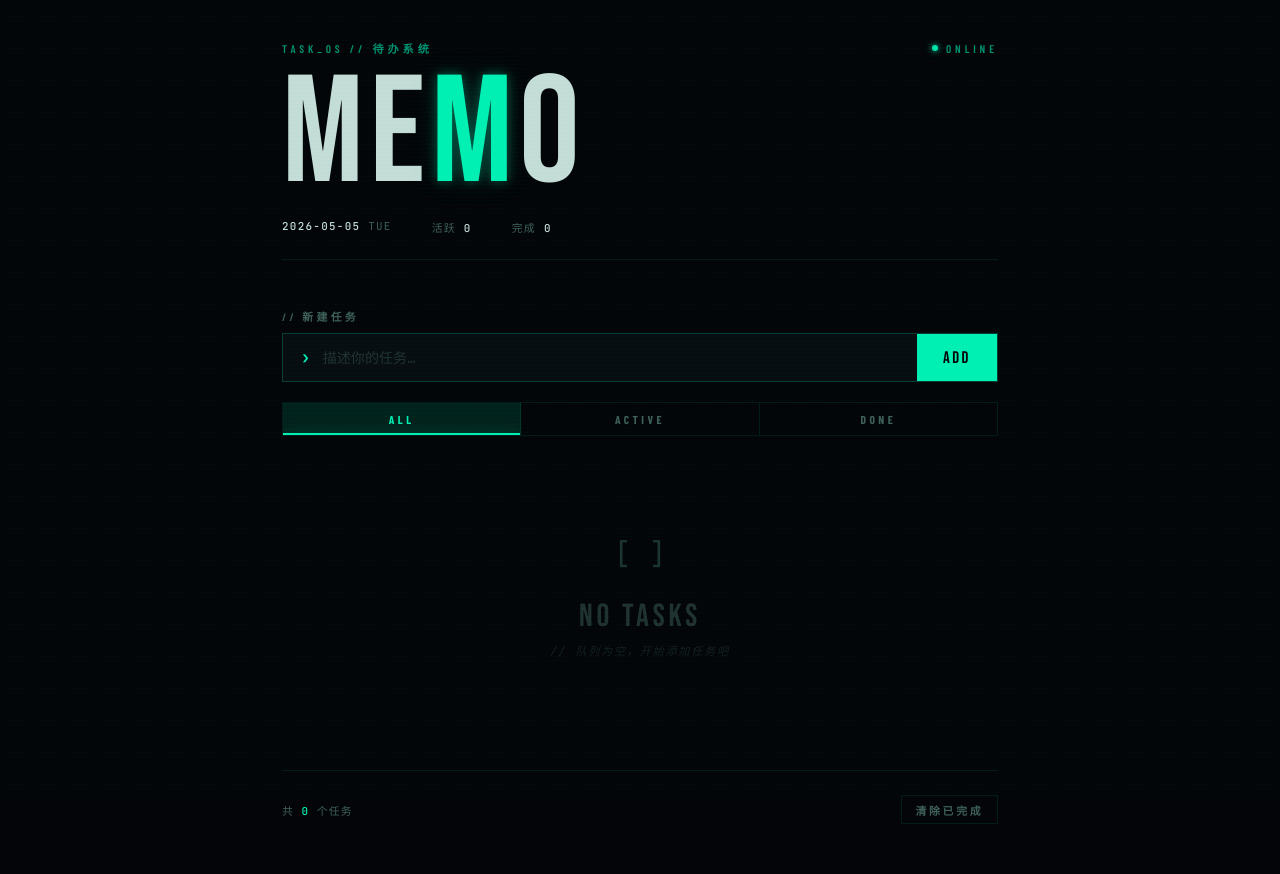
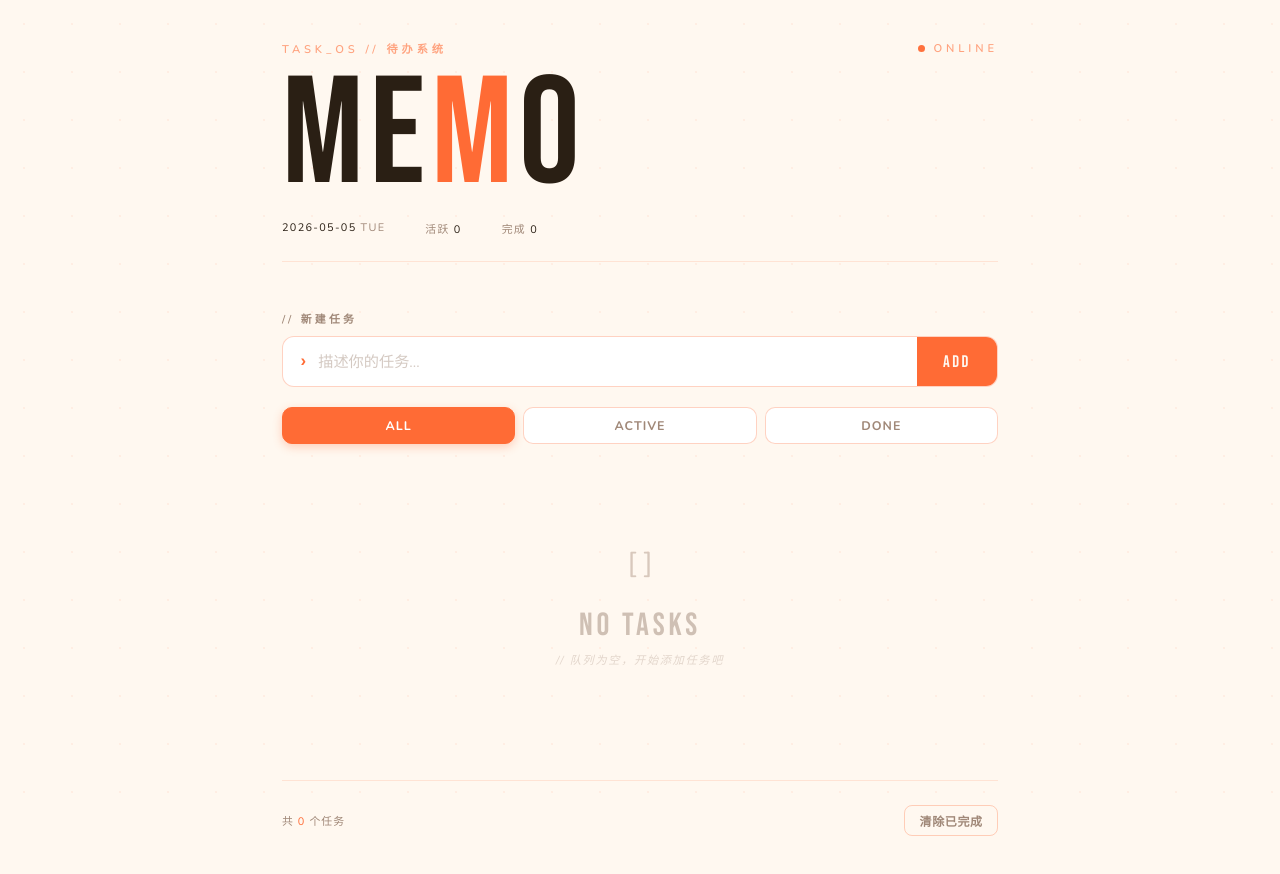
Before and after one commit to leileili1010/my-todo-2, a plain HTML site: page index.html in a window 1280 px wide. Drawn offline with nearby package versions, Linux system fonts and the light colour scheme; a web font is replaced by a local one.

Commit message:
Redesign to light "Sunny Pop" theme — playful & bright
Switch from dark cyberpunk to warm cream background with coral-orange
accent, Nunito rounded font, rounded card UI, and soft shadows.
Remove scanline/glow effects.

Co-Authored-By: Claude Sonnet 4.6 <noreply@anthropic.com>

```diff
--- a/index.html
+++ b/index.html
@@ -7,7 +7,7 @@
     <link rel="preconnect" href="https://fonts.googleapis.com" />
     <link rel="preconnect" href="https://fonts.gstatic.com" crossorigin />
     <link
-      href="https://fonts.googleapis.com/css2?family=Bebas+Neue&family=JetBrains+Mono:ital,wght@0,300;0,400;0,500;0,700;1,400&family=Barlow+Condensed:wght@300;400;600;700&display=swap"
+      href="https://fonts.googleapis.com/css2?family=Bebas+Neue&family=Nunito:ital,wght@0,400;0,600;0,700;0,800;1,400&display=swap"
       rel="stylesheet"
     />
 
@@ -21,24 +21,23 @@
       }
 
       :root {
-        --bg: #030508;
-        --bg-2: #080d12;
-        --bg-3: #0e1520;
-        --border: rgba(0, 240, 180, 0.1);
-        --border-mid: rgba(0, 240, 180, 0.22);
-        --border-hi: rgba(0, 240, 180, 0.45);
-        --text: #c4ddd6;
-        --text-dim: #3e6059;
-        --text-faint: #1c352e;
-        --accent: #00f0b4;
-        --accent-dim: rgba(0, 240, 180, 0.12);
-        --accent-glow:
-          0 0 12px rgba(0, 240, 180, 0.35), 0 0 30px rgba(0, 240, 180, 0.12);
-        --done-bg: #060e0a;
-        --done-text: #1e4035;
-        --done-strike: rgba(0, 240, 180, 0.5);
-        --danger: #ff5555;
-        --danger-dim: rgba(255, 85, 85, 0.12);
+        --bg: #fff8f0;
+        --bg-2: #ffffff;
+        --bg-3: #fff0e6;
+        --border: rgba(255, 107, 53, 0.15);
+        --border-mid: rgba(255, 107, 53, 0.3);
+        --border-hi: rgba(255, 107, 53, 0.65);
+        --text: #2a1f14;
+        --text-dim: #a08878;
+        --text-faint: #d8c8bc;
+        --accent: #ff6b35;
+        --accent-dim: rgba(255, 107, 53, 0.1);
+        --accent-glow: 0 4px 16px rgba(255, 107, 53, 0.25);
+        --done-bg: #f5f5f0;
+        --done-text: #bcada0;
+        --done-strike: rgba(255, 107, 53, 0.5);
+        --danger: #e53e3e;
+        --danger-dim: rgba(229, 62, 62, 0.1);
       }
 
       html,
@@ -49,25 +48,9 @@
       body {
         background: var(--bg);
         color: var(--text);
-        font-family: "JetBrains Mono", monospace;
+        font-family: "Nunito", sans-serif;
         min-height: 100vh;
         overflow-x: hidden;
-      }
-
-      /* Scanlines */
-      body::before {
-        content: "";
-        position: fixed;
-        inset: 0;
-        background: repeating-linear-gradient(
-          0deg,
-          transparent,
-          transparent 3px,
-          rgba(0, 240, 180, 0.018) 3px,
-          rgba(0, 240, 180, 0.018) 4px
-        );
-        pointer-events: none;
-        z-index: 9999;
       }
 
       /* Dot grid */
@@ -77,10 +60,10 @@
         inset: 0;
         background-image: radial-gradient(
           circle,
-          rgba(0, 240, 180, 0.06) 1px,
+          rgba(255, 107, 53, 0.07) 1px,
           transparent 1px
         );
-        background-size: 32px 32px;
+        background-size: 48px 48px;
         pointer-events: none;
         z-index: 0;
       }
@@ -107,7 +90,7 @@
       }
 
       .boot-text {
-        font-family: "Barlow Condensed", sans-serif;
+        font-family: "Nunito", sans-serif;
         font-size: 0.75rem;
         letter-spacing: 0.35em;
         text-transform: uppercase;
@@ -139,7 +122,6 @@
       .boot-logo em {
         color: var(--accent);
         font-style: normal;
-        text-shadow: var(--accent-glow);
       }
 
       @keyframes bootLogoIn {
@@ -215,7 +197,7 @@
       }
 
       .sys-label {
-        font-family: "Barlow Condensed", sans-serif;
+        font-family: "Nunito", sans-serif;
         font-size: 0.7rem;
         font-weight: 600;
         letter-spacing: 0.35em;
@@ -231,11 +213,10 @@
       }
 
       .blink-dot {
-        width: 6px;
-        height: 6px;
+        width: 7px;
+        height: 7px;
         border-radius: 50%;
         background: var(--accent);
-        box-shadow: 0 0 6px var(--accent);
         animation: blink 2.4s ease-in-out infinite;
       }
 
@@ -261,7 +242,6 @@
 
       .main-title .accent-char {
         color: var(--accent);
-        text-shadow: var(--accent-glow);
       }
 
       .header-meta {
@@ -286,7 +266,7 @@
       /* ─── Input ────────────────────────────────────────────── */
       .input-label {
         display: block;
-        font-family: "Barlow Condensed", sans-serif;
+        font-family: "Nunito", sans-serif;
         font-size: 0.68rem;
         font-weight: 600;
         letter-spacing: 0.3em;
@@ -297,9 +277,11 @@
 
       .input-row {
         display: flex;
-        border: 1px solid var(--border-mid);
+        border: 1.5px solid var(--border-mid);
         background: var(--bg-2);
         margin-bottom: 1.25rem;
+        border-radius: 12px;
+        overflow: hidden;
         transition:
           border-color 0.2s,
           box-shadow 0.2s;
@@ -307,7 +289,7 @@
 
       .input-row:focus-within {
         border-color: var(--border-hi);
-        box-shadow: var(--accent-glow);
+        box-shadow: 0 0 0 3px rgba(255, 107, 53, 0.18);
       }
 
       .input-prompt {
@@ -327,8 +309,8 @@
         border: none;
         outline: none;
         color: var(--text);
-        font-family: "JetBrains Mono", monospace;
-        font-size: 0.88rem;
+        font-family: "Nunito", sans-serif;
+        font-size: 0.95rem;
         padding: 0.9rem 0;
         caret-color: var(--accent);
       }
@@ -365,7 +347,8 @@
       }
 
       .add-btn:hover {
-        box-shadow: var(--accent-glow);
+        box-shadow: 0 4px 14px rgba(255, 107, 53, 0.4);
+        filter: brightness(1.08);
       }
 
       .add-btn:active::after {
@@ -375,57 +358,46 @@
       /* ─── Filters ──────────────────────────────────────────── */
       .filters {
         display: flex;
-        border: 1px solid var(--border);
+        gap: 0.5rem;
         margin-bottom: 1.5rem;
-        overflow: hidden;
       }
 
       .f-btn {
         flex: 1;
-        background: transparent;
-        border: none;
-        border-right: 1px solid var(--border);
+        background: var(--bg-2);
+        border: 1.5px solid var(--border-mid);
+        border-radius: 10px;
         color: var(--text-dim);
-        font-family: "Barlow Condensed", sans-serif;
-        font-size: 0.72rem;
+        font-family: "Nunito", sans-serif;
+        font-size: 0.78rem;
         font-weight: 700;
-        letter-spacing: 0.3em;
+        letter-spacing: 0.08em;
         text-transform: uppercase;
         padding: 0.55rem 0.5rem;
         cursor: pointer;
         transition: all 0.15s;
       }
 
-      .f-btn:last-child {
-        border-right: none;
-      }
-
       .f-btn:hover {
         background: var(--accent-dim);
         color: var(--accent);
+        border-color: var(--border-hi);
       }
 
       .f-btn.active {
-        background: var(--accent-dim);
-        color: var(--accent);
-        position: relative;
-      }
-
-      .f-btn.active::after {
-        content: "";
-        position: absolute;
-        bottom: 0;
-        left: 0;
-        right: 0;
-        height: 2px;
         background: var(--accent);
-        box-shadow: var(--accent-glow);
+        color: #fff;
+        border-color: var(--accent);
+        box-shadow: 0 3px 10px rgba(255, 107, 53, 0.3);
       }
 
       /* ─── Task List ────────────────────────────────────────── */
       .task-list {
         flex: 1;
         list-style: none;
+        display: flex;
+        flex-direction: column;
+        gap: 6px;
       }
 
       /* Task entry animation */
@@ -458,28 +430,23 @@
         align-items: center;
         gap: 0.9rem;
         padding: 0.85rem 1.1rem;
-        border: 1px solid var(--border);
-        margin-bottom: -1px;
+        border: 1.5px solid var(--border);
+        border-radius: 12px;
         background: var(--bg-2);
         position: relative;
-        transition: background 0.15s;
+        transition:
+          background 0.15s,
+          box-shadow 0.15s,
+          border-color 0.15s;
         animation: taskSlideIn 0.28s cubic-bezier(0.2, 0, 0, 1) both;
         max-height: 100px;
         overflow: hidden;
       }
 
-      .task-item:first-child {
-        border-radius: 2px 2px 0 0;
-      }
-      .task-item:last-child {
-        border-radius: 0 0 2px 2px;
-        margin-bottom: 0;
-      }
-
       .task-item:hover {
         background: var(--bg-3);
-        z-index: 1;
         border-color: var(--border-mid);
+        box-shadow: 0 2px 12px rgba(255, 107, 53, 0.1);
       }
 
       .task-item.done {
@@ -505,9 +472,10 @@
 
       /* Custom checkbox */
       .task-check {
-        width: 17px;
-        height: 17px;
-        border: 1px solid var(--border-mid);
+        width: 18px;
+        height: 18px;
+        border: 1.5px solid var(--border-mid);
+        border-radius: 5px;
         flex-shrink: 0;
         cursor: pointer;
         display: flex;
@@ -519,13 +487,13 @@
 
       .task-check:hover {
         border-color: var(--accent);
-        box-shadow: 0 0 8px rgba(0, 240, 180, 0.25);
+        background: var(--accent-dim);
       }
 
       .task-item.done .task-check {
         background: var(--accent);
         border-color: var(--accent);
-        box-shadow: 0 0 10px rgba(0, 240, 180, 0.4);
+        box-shadow: 0 2px 8px rgba(255, 107, 53, 0.35);
       }
 
       .check-mark {
@@ -546,8 +514,8 @@
 
       .task-text {
         flex: 1;
-        font-size: 0.87rem;
-        font-weight: 400;
+        font-size: 0.95rem;
+        font-weight: 600;
         line-height: 1.45;
         color: var(--text);
         word-break: break-word;
@@ -568,8 +536,8 @@
         background: transparent;
         border: 1px solid transparent;
         color: var(--text-dim);
-        font-family: "JetBrains Mono", monospace;
-        font-size: 1rem;
+        font-family: "Nunito", sans-serif;
+        font-size: 1.1rem;
         line-height: 1;
         display: flex;
         align-items: center;
@@ -596,7 +564,7 @@
       }
 
       .empty-icon {
-        font-family: "JetBrains Mono", monospace;
+        font-family: "Nunito", sans-serif;
         font-size: 1.8rem;
         color: var(--text-faint);
         margin-bottom: 1.2rem;
@@ -657,14 +625,15 @@
 
       .clear-btn {
         background: transparent;
-        border: 1px solid var(--border);
+        border: 1.5px solid var(--border-mid);
         color: var(--text-dim);
-        font-family: "Barlow Condensed", sans-serif;
-        font-size: 0.68rem;
+        font-family: "Nunito", sans-serif;
+        font-size: 0.75rem;
         font-weight: 700;
-        letter-spacing: 0.25em;
+        letter-spacing: 0.05em;
         text-transform: uppercase;
-        padding: 0.35rem 0.85rem;
+        padding: 0.35rem 0.9rem;
+        border-radius: 8px;
         cursor: pointer;
         transition: all 0.15s;
       }
```
